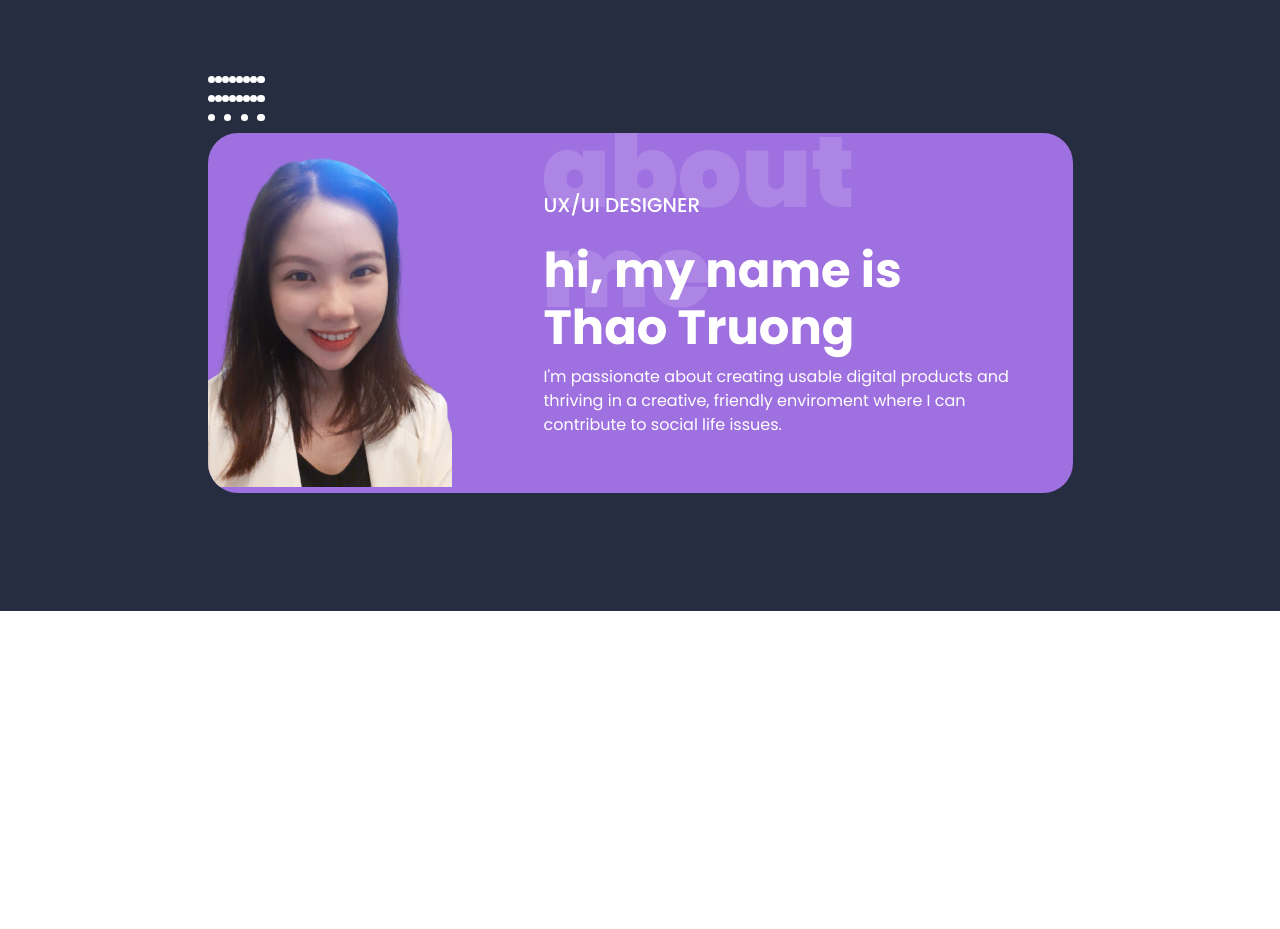
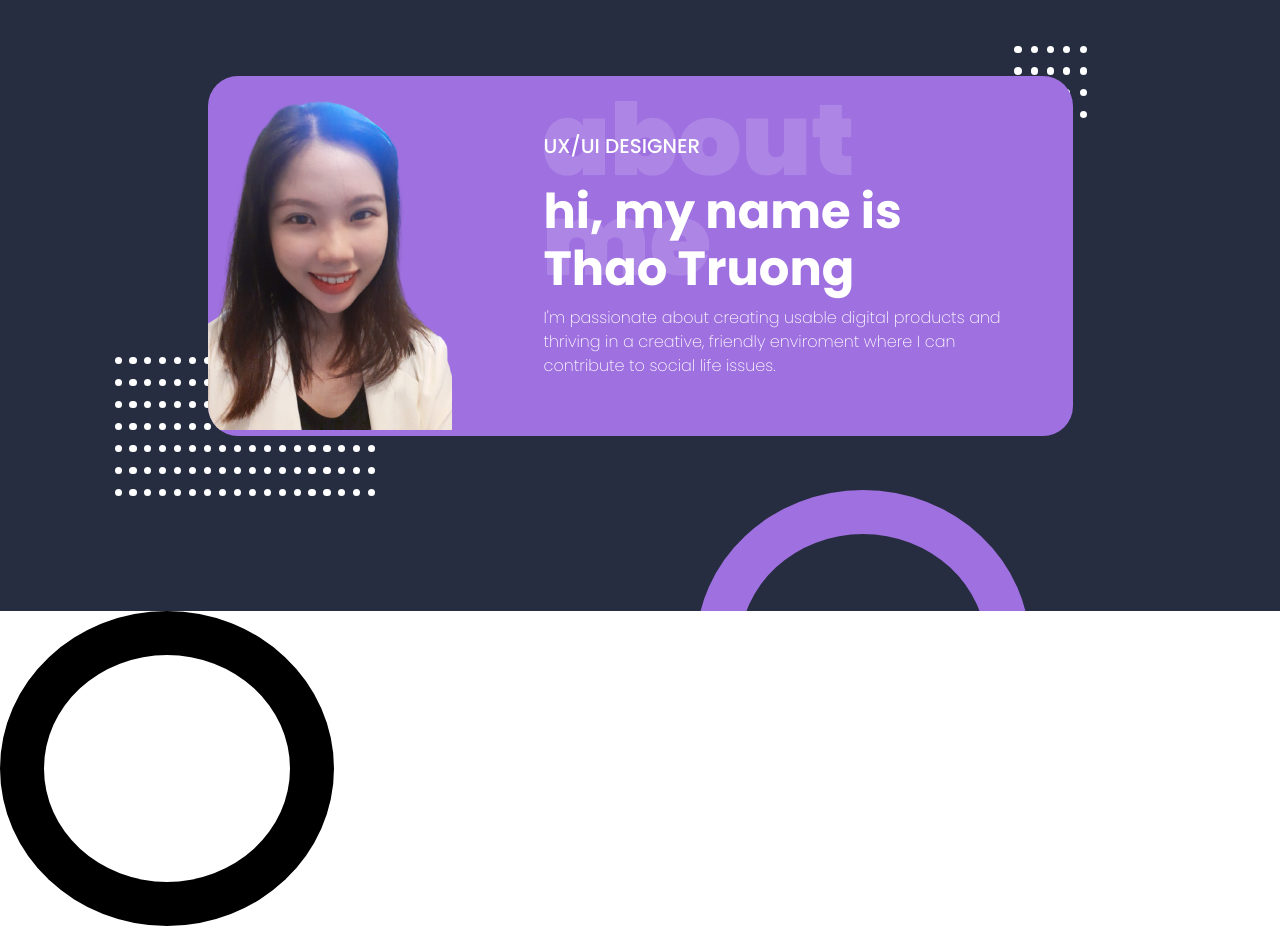
Before and after one commit to phamminhtuan-1996/landing-page, a website: page index.html in a window 1280 px wide. Shown: the part 900-1829 px from the top of the page. Before the commit the page ends 1511 px from the top, so only its background shows below. Drawn offline with nearby package versions, Linux system fonts and the light colour scheme.

Commit message:
done about me

```diff
--- a/index.html
+++ b/index.html
@@ -53,11 +53,139 @@
 			</div>
 		</div>
 	</header>
-	<section class="infor-me d-flex justify-content-center align-items-center" id="about-me">
-		<div class="block-infor-wrap">
+	<section class="infor-me d-flex justify-content-center align-items-center position-relative overflow-hidden" id="about-me">
+		<div class="block-infor-wrap position-relative">
 			<div class="dot-left">
 			</div>
-			<div class="dot-right d-flex justify-content-between flex-wrap">
+			<div class="dot-left d-flex flex-wrap position-absolute">
+				<div class="dot-item"></div>
+				<div class="dot-item"></div>
+				<div class="dot-item"></div>
+				<div class="dot-item"></div>
+				<div class="dot-item"></div>
+				<div class="dot-item"></div>
+				<div class="dot-item"></div>
+				<div class="dot-item"></div>
+				<div class="dot-item"></div>
+				<div class="dot-item"></div>
+				<div class="dot-item"></div>
+				<div class="dot-item"></div>
+				<div class="dot-item"></div>
+				<div class="dot-item"></div>
+				<div class="dot-item"></div>
+				<div class="dot-item"></div>
+				<div class="dot-item"></div>
+				<div class="dot-item"></div>
+				<div class="dot-item"></div>
+				<div class="dot-item"></div>
+				<div class="dot-item"></div>
+				<div class="dot-item"></div>
+				<div class="dot-item"></div>
+				<div class="dot-item"></div>
+				<div class="dot-item"></div>
+				<div class="dot-item"></div>
+				<div class="dot-item"></div>
+				<div class="dot-item"></div>
+				<div class="dot-item"></div>
+				<div class="dot-item"></div>
+				<div class="dot-item"></div>
+				<div class="dot-item"></div>
+				<div class="dot-item"></div>
+				<div class="dot-item"></div>
+				<div class="dot-item"></div>
+				<div class="dot-item"></div>
+				<div class="dot-item"></div>
+				<div class="dot-item"></div>
+				<div class="dot-item"></div>
+				<div class="dot-item"></div>
+				<div class="dot-item"></div>
+				<div class="dot-item"></div>
+				<div class="dot-item"></div>
+				<div class="dot-item"></div>
+				<div class="dot-item"></div>
+				<div class="dot-item"></div>
+				<div class="dot-item"></div>
+				<div class="dot-item"></div>
+				<div class="dot-item"></div>
+				<div class="dot-item"></div>
+				<div class="dot-item"></div>
+				<div class="dot-item"></div>
+				<div class="dot-item"></div>
+				<div class="dot-item"></div>
+				<div class="dot-item"></div>
+				<div class="dot-item"></div>
+				<div class="dot-item"></div>
+				<div class="dot-item"></div>
+				<div class="dot-item"></div>
+				<div class="dot-item"></div>
+				<div class="dot-item"></div>
+				<div class="dot-item"></div>
+				<div class="dot-item"></div>
+				<div class="dot-item"></div>
+				<div class="dot-item"></div>
+				<div class="dot-item"></div>
+				<div class="dot-item"></div>
+				<div class="dot-item"></div>
+				<div class="dot-item"></div>
+				<div class="dot-item"></div>
+				<div class="dot-item"></div>
+				<div class="dot-item"></div>
+				<div class="dot-item"></div>
+				<div class="dot-item"></div>
+				<div class="dot-item"></div>
+				<div class="dot-item"></div>
+				<div class="dot-item"></div>
+				<div class="dot-item"></div>
+				<div class="dot-item"></div>
+				<div class="dot-item"></div>
+				<div class="dot-item"></div>
+				<div class="dot-item"></div>
+				<div class="dot-item"></div>
+				<div class="dot-item"></div>
+				<div class="dot-item"></div>
+				<div class="dot-item"></div>
+				<div class="dot-item"></div>
+				<div class="dot-item"></div>
+				<div class="dot-item"></div>
+				<div class="dot-item"></div>
+				<div class="dot-item"></div>
+				<div class="dot-item"></div>
+				<div class="dot-item"></div>
+				<div class="dot-item"></div>
+				<div class="dot-item"></div>
+				<div class="dot-item"></div>
+				<div class="dot-item"></div>
+				<div class="dot-item"></div>
+				<div class="dot-item"></div>
+				<div class="dot-item"></div>
+				<div class="dot-item"></div>
+				<div class="dot-item"></div>
+				<div class="dot-item"></div>
+				<div class="dot-item"></div>
+				<div class="dot-item"></div>
+				<div class="dot-item"></div>
+				<div class="dot-item"></div>
+				<div class="dot-item"></div>
+				<div class="dot-item"></div>
+				<div class="dot-item"></div>
+				<div class="dot-item"></div>
+				<div class="dot-item"></div>
+				<div class="dot-item"></div>
+				<div class="dot-item"></div>
+				<div class="dot-item"></div>
+				<div class="dot-item"></div>
+				<div class="dot-item"></div>
+				<div class="dot-item"></div>
+				<div class="dot-item"></div>
+				<div class="dot-item"></div>
+				<div class="dot-item"></div>
+				<div class="dot-item"></div>
+				<div class="dot-item"></div>
+				<div class="dot-item"></div>
+				<div class="dot-item"></div>
+				<div class="dot-item"></div>
+			</div>
+			<div class="dot-right d-flex justify-content-between flex-wrap position-absolute">
 				<div class="dot-item"></div>
 				<div class="dot-item"></div>
 				<div class="dot-item"></div>
@@ -92,6 +220,10 @@
 				</div>
 			</div>
 		</div>
+		<div class="circle-blur violet"></div>
+	</section>
+	<section class="portfolio position-relative">
+		<div class="circle-blur "></div>
 	</section>
 	<script src="main.js"></script>
 </body>
--- /dev/null
+++ b/package.json
@@ -0,0 +1,5 @@
+{
+  "dependencies": {
+    "sass": "^1.49.7"
+  }
+}
--- a/style.scss
+++ b/style.scss
@@ -74,14 +74,20 @@ header{
 		width: 865px;
 		height: 360px;
 		.block-infor {
+			position: relative;
+			z-index: 2;
 			border-radius: 30px;
 			.description {
 				margin-left: 92px;
-				background: url("./img/Order.png") no-repeat;
 				.title-job {
 					font-weight: 500;
 					font-size: 20px;
-					margin: 57px 0 22px 0;
+					margin-bottom: 22px;
+				}
+				.wrap-title-infor {
+					background: url("./img/Order.png") no-repeat;
+					padding-top: 30px;
+					margin-top: 25px;
 				}
 				.about-me-first {
 					font-size: 48px;
@@ -89,18 +95,46 @@ header{
 				}
 				p {
 					font-size: 16px;
+					font-weight: 200;
 				}
 			}
 		}
+		.dot-left {
+			width: 280px;
+			bottom: -75px;
+			left: -93px;
+			z-index: 1;
+		}
 		.dot-right {
-			width: 57px;
-			height: 57px;
+			width: 80.13px;
+			height: 85.13px;
+			top: -30px;
+			right: -22px;
+			z-index: 1;
 		}
 		.dot-item {
 			width: 7.13px;
 			height: 7.13px;
 			border-radius: 100%;
 			background-color: white;
+			margin-right: 7.8px;
+			margin-bottom: 14.8px;
 		}
 	}
+	.circle-blur.violet {
+		position: absolute;
+		bottom: -194px;
+		right: 250px;
+		border-color: #9F70E0;
+	}
 }
+.circle-blur {
+	width: 334px;
+	height: 315px;
+	border: 44px solid black;
+	border-radius: 100%;
+}
+
+.portfolio {
+	min-height: 100vh;
+}
```
Also changed, not shown: style.css, 1 other file.
